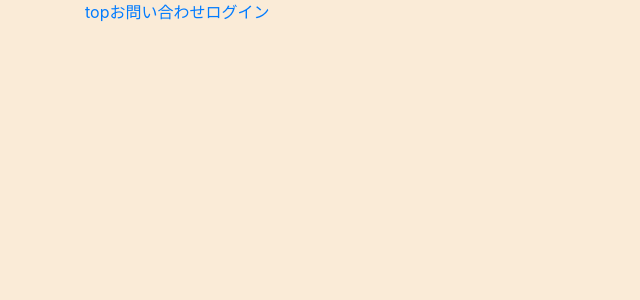
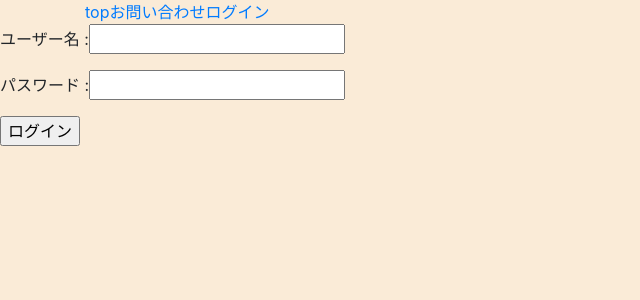
Before and after one commit to tako-eng-org/dog_foster_parent_app, a Nuxt app in the folder fosterParentDog/frontend/: page /login in a window 1280 px wide. Before the commit this address had no page. Shown: the top 300 px of the page, without its empty margins (0-640 px from the left). Built offline with nearby package versions, Linux system fonts and the light colour scheme.

Commit message:
#11 ログイン画面の叩き台作成

```diff
--- /dev/null
+++ b/fosterParentDog/frontend/pages/login.vue
@@ -0,0 +1,44 @@
+<template>
+  <div class="login">
+    <form>
+      <p>ユーザー名 :<input type="text" name="user-name" placeholder="" v-model="userName"/></p>
+      <p>パスワード :<input type="text" name="password" placeholder="" v-model="password"/></p>
+      <p><input type="submit" @click="login" value="ログイン"/></p>
+    </form>
+  </div>
+</template>
+
+<script>
+export default {
+  data() {
+    return {
+      userName: "",
+      password: "",
+    }
+  },
+  methods: {
+    login() {
+      let formData = new FormData();
+      formData.append('user_name', this.userName);
+      formData.append('password', this.password);
+      console.log(...formData.entries()); //debug用
+      let startMsec = new Date();
+      while (new Date() - startMsec < 10000) ;// 指定ミリ秒間だけループさせる（CPUは常にビジー状態）
+      this.$axios.post('/api/login', formData)
+        .then((response) => {
+          if ((response.status !== 201)) {
+            console.error("error-201以外");
+            console.error(`ログインエラー:${response.status}:${response.statusText}, ${this.postCreate.name}`)
+          } else {
+            console.log(`ログイン完了:${response.status}:${response.statusText}, ${this.postCreate.name}`);
+            // TODO: ログイン後の処理実装
+          }
+        })
+        .catch(err => console.error(err.response));
+    },
+  },
+}
+</script>
+
+<!-- cssはassetsから自動で読み込む-->
+<style scoped></style>
```
